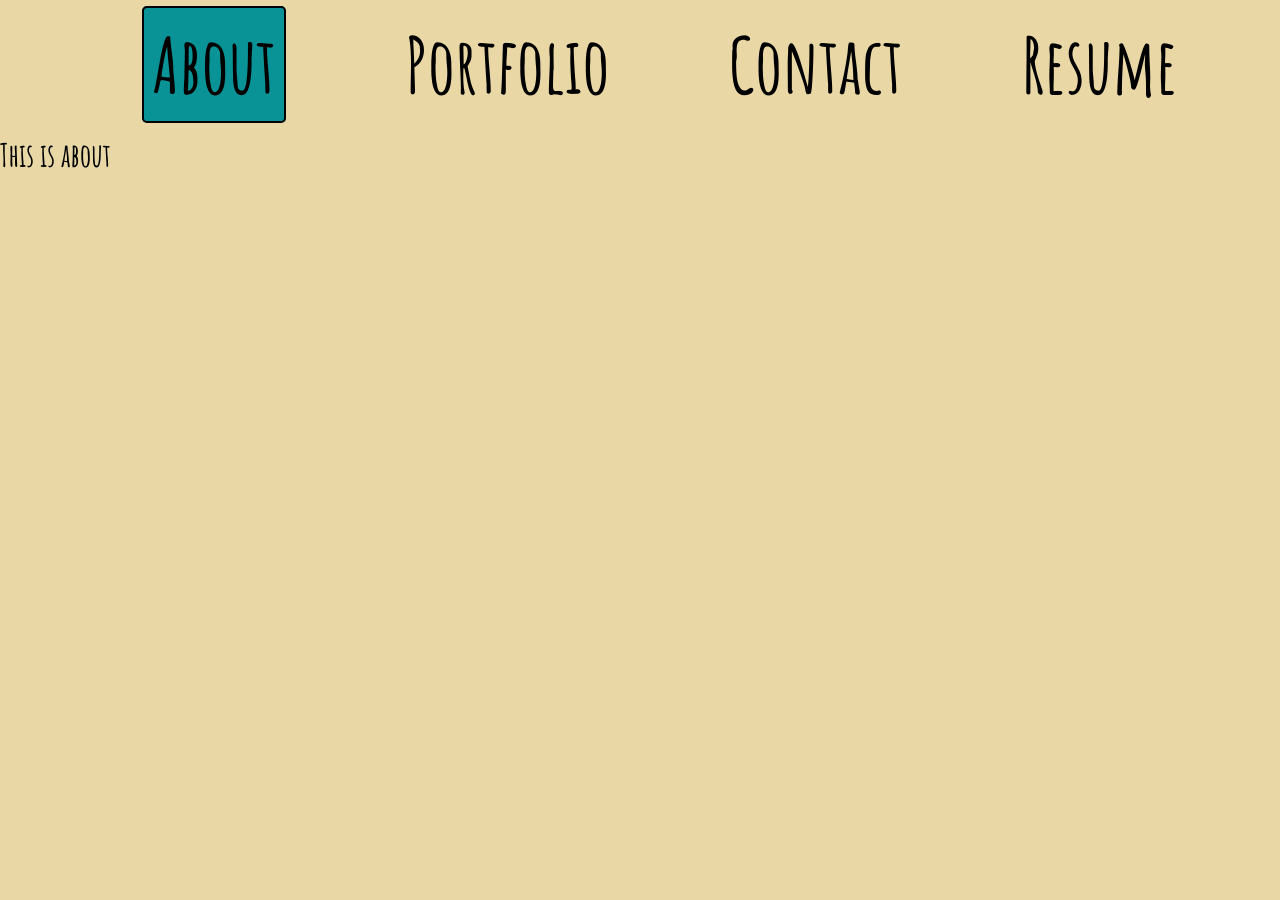
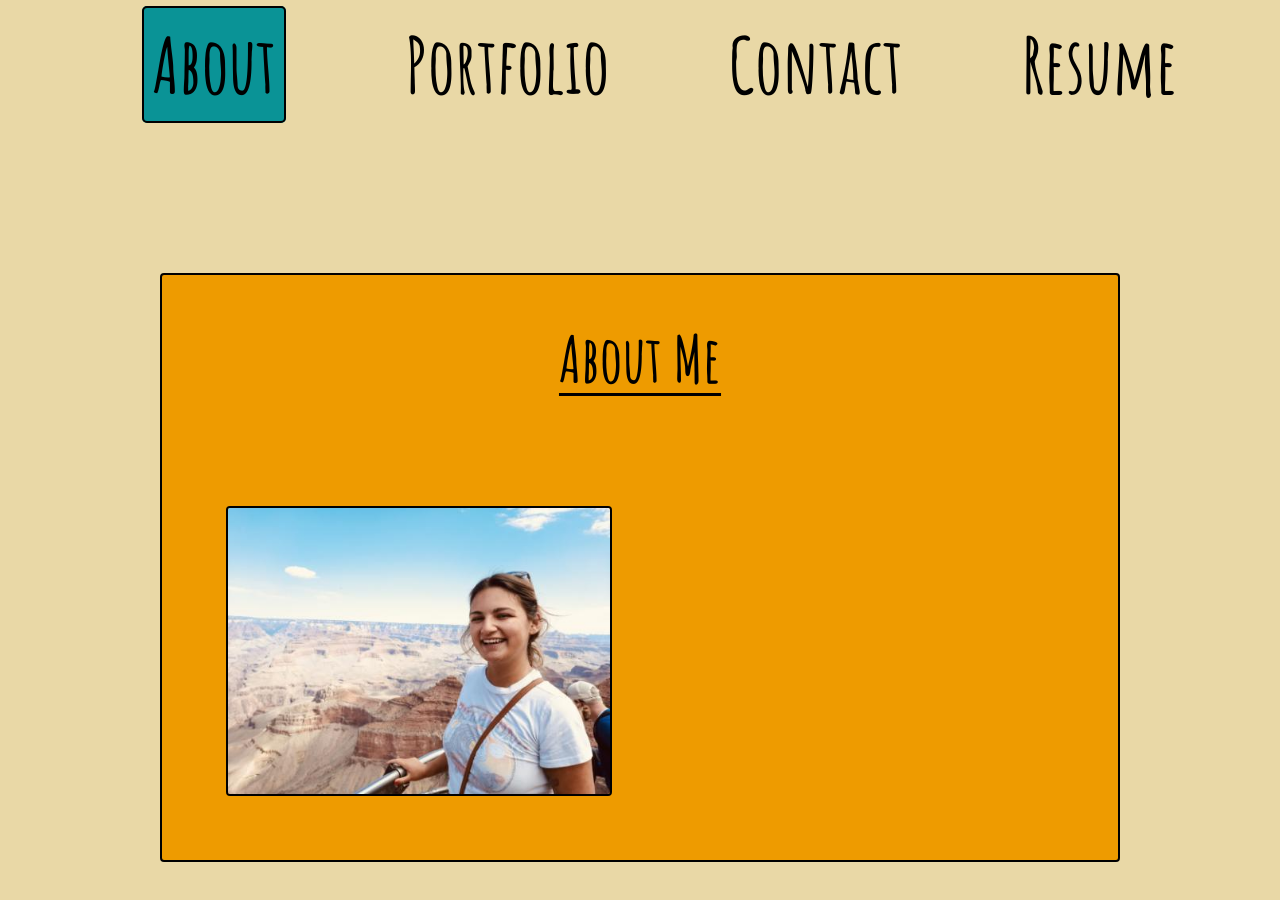
Before and after one commit to AshtonBrugh/react-portfolio, a React (Create React App) app: page / in a window 1280 px wide. Shown: the part 280-1180 px from the top of the page. Before the commit the page ends 800 px from the top, so only its background shows below. Built offline with nearby package versions, Linux system fonts and the light colour scheme; a web font is replaced by a local one.

Commit message:
beginning the about section

```diff
--- a/src/App.css
+++ b/src/App.css
@@ -42,10 +42,20 @@ body {
   padding: .5rem;
 }
 
-.container {
+.container-contact {
   background-color: #94D2BD;
   margin: 20vh;
   display: flex;
+  justify-content: center;
+  border: 2.7px solid;
+  border-radius: 4px;
+}
+
+.container-about {
+  background-color: #EE9B00;
+  margin: 20vh;
+  display: flex;
+  flex-direction: column;
   justify-content: center;
   border: 2.7px solid;
   border-radius: 4px;
@@ -58,10 +68,8 @@ body {
 }
 
 .input-form {
-  margin: 3vh;
   margin-top: 0;
   font-family: 'Amatic SC', cursive;
-  padding: 1vh 10vh;
   border: .15vw solid black;
   border-radius: 4px;
   font-size: 4.5vw;
@@ -71,3 +79,50 @@ body {
 .input-label {
   font-size: 5vw;
 }
+
+.contact-header {
+  font-size: 5vw;
+  display: flex;
+  margin: 5vw;
+  border-bottom: 0.4vh solid black;
+
+}
+
+.btn {
+  font-family: 'Amatic SC', cursive;
+  margin: 4vh;
+  font-size: 4vh;
+  border: 0.3vh solid black;
+  border-radius: 4px;
+  background-color: #EE9B00;
+}
+
+.btn:hover {
+  cursor: pointer;
+  border: .4vh solid black;
+  font-size: 5.5vh;
+}
+
+.error-text {
+  font-size: 4.4vw;
+  font-weight: bolder;
+  color: #AE2012;
+  border-bottom: .3vh solid #AE2012;
+}
+
+.portrait {
+  border: solid 2px black;
+  border-radius: 4px;
+  margin: 5vw;
+}
+
+.about-header {
+  display: flex;
+  justify-content: center;
+  font-size: 5vw;
+  text-align: center;
+  text-decoration: underline;
+  text-decoration-thickness: .4vh;
+  text-underline-offset: 1.3vh;
+
+}
--- a/src/components/About.js/index.js
+++ b/src/components/About.js/index.js
@@ -1,6 +1,15 @@
+import portrait from "../../assets/images/AMB.jpg";
+
 function About () {
     return (
-        <h1>This is about</h1>
+        <div className="container-about">
+               <h1 className="about-header">About Me</h1>
+            <img
+            alt="portrait of the writer"
+            src={portrait} className="portrait"
+            style={{ width: "40%" }}
+            ></img>
+        </div>
     )
 }
 
--- a/src/components/Contact.js/index.js
+++ b/src/components/Contact.js/index.js
@@ -26,18 +26,19 @@ function Contact() {
         e.preventDefault();
 
         if(!validateEmail(email)) {
-            setErrorMessage('Email is invalid!');
+            setErrorMessage('Your email is invalid!');
             return;
-        }
+        };
         setName('');
         setEmail('');
         setMessage('');
-        alert(`Thanks ${name}! `)
     };
 
     return (
-        <div className="container">
+
+        <div className="container-contact">
             <form className = "form">
+            <h1 className="contact-header">Contact Me </h1>
                 <p className="input-label">Name: </p>
                 <input className="input-form"
                 value={name}
@@ -54,6 +55,12 @@ function Contact() {
                 type="email"
                 placeholder="email"
             />
+                {errorMessage && (
+                    <div>
+                        <p className="error-text">{errorMessage}</p>
+                    </div>
+                )}
+
                 <p className="input-label">Send me a message!</p>
                 <textarea className="input-form"
                 value={message}
@@ -63,15 +70,10 @@ function Contact() {
                 placeholder="message"
             />
 
-            <button type="button" onClick={handleFormSubmit}>
+            <button className="btn" type="button" onClick={handleFormSubmit}>
                 Submit
             </button>
             </form>
-            {errorMessage && (
-                <div>
-                    <p className="error-text">{errorMessage}</p>
-                </div>
-            )}
         </div>
 
     );
```
Also changed, not shown: src/assets/images/AMB.jpg (added).
